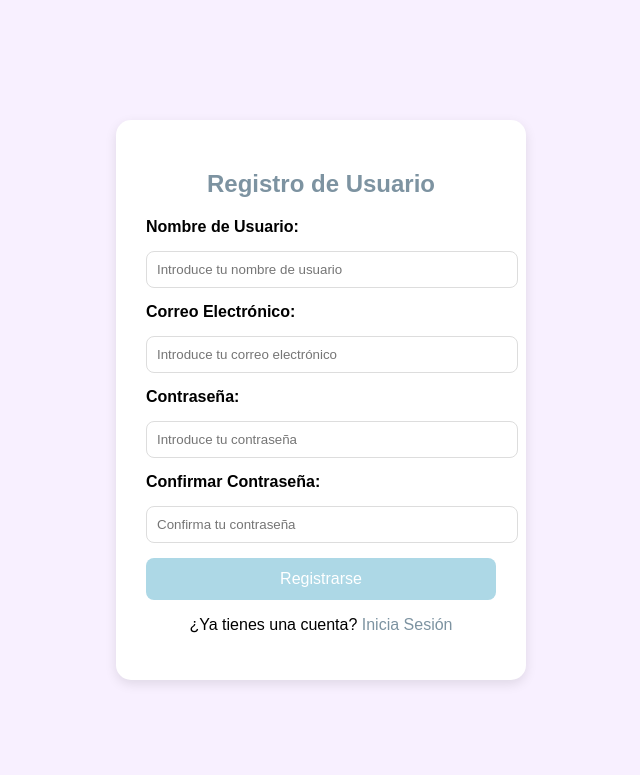
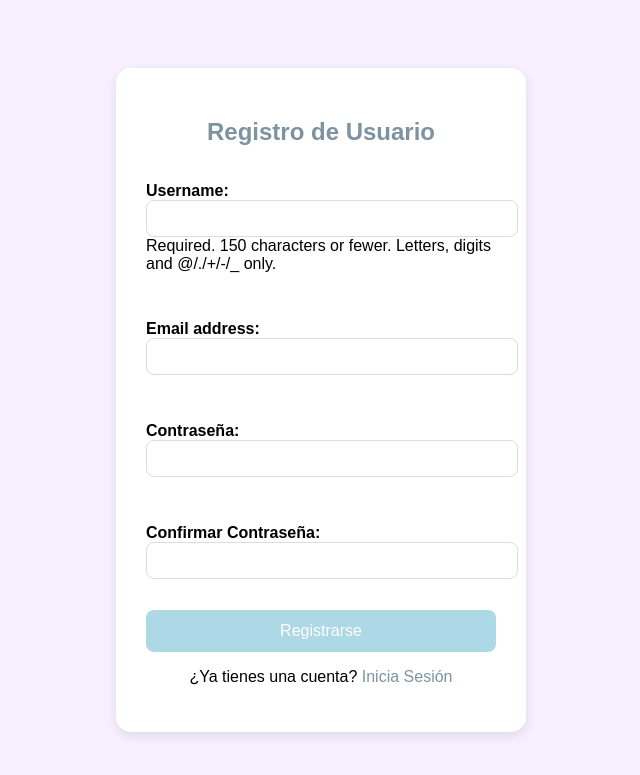
Before and after one commit to SamuelVallejos/Consultorio_Cys, a Django app: page /register/ in a window 1280 px wide. Shown: the top 775 px of the page, without its empty margins (319-959 px from the left). Run offline with Django 5.2, Linux system fonts and the light colour scheme.

Commit message:
vista registro cambiada

```diff
--- /dev/null
+++ b/Web/consultorioCys/forms.py
@@ -0,0 +1,25 @@
+from django import forms
+from django.contrib.auth.models import User
+from django.contrib.auth.forms import UserCreationForm
+
+class CustomUserCreationForm(forms.ModelForm):
+    password1 = forms.CharField(label='Contraseña', widget=forms.PasswordInput)
+    password2 = forms.CharField(label='Confirmar Contraseña', widget=forms.PasswordInput)
+
+    class Meta:
+        model = User
+        fields = ['username', 'email']
+
+    def clean_password2(self):
+        password1 = self.cleaned_data.get("password1")
+        password2 = self.cleaned_data.get("password2")
+        if password1 and password2 and password1 != password2:
+            raise forms.ValidationError("Las contraseñas no coinciden.")
+        return password2
+
+    def save(self, commit=True):
+        user = super().save(commit=False)
+        user.set_password(self.cleaned_data["password1"])
+        if commit:
+            user.save()
+        return user
--- a/Web/consultorioCys/templates/consultorioCys/register.html
+++ b/Web/consultorioCys/templates/consultorioCys/register.html
@@ -72,18 +72,7 @@
         <h2>Registro de Usuario</h2>
         <form method="POST" action="{% url 'register' %}">
             {% csrf_token %}
-            <label for="username">Nombre de Usuario:</label>
-            <input type="text" id="username" name="username" placeholder="Introduce tu nombre de usuario" required>
-
-            <label for="email">Correo Electrónico:</label>
-            <input type="email" id="email" name="email" placeholder="Introduce tu correo electrónico" required>
-
-            <label for="password1">Contraseña:</label>
-            <input type="password" id="password1" name="password1" placeholder="Introduce tu contraseña" required>
-
-            <label for="password2">Confirmar Contraseña:</label>
-            <input type="password" id="password2" name="password2" placeholder="Confirma tu contraseña" required>
-
+            {{ form.as_p }}
             <input type="submit" value="Registrarse">
         </form>
         <div class="login-link">
--- a/Web/consultorioCys/views.py
+++ b/Web/consultorioCys/views.py
@@ -2,6 +2,7 @@ from django.shortcuts import render, redirect
 from django.contrib.auth import authenticate, login as auth_login  # Importa y renombra la función
 from django.contrib.auth.forms import AuthenticationForm, UserCreationForm
 from django.contrib.auth import logout
+from .forms import CustomUserCreationForm
 
 def inicio(request):
     return render(request, 'consultorioCys/inicio.html')
@@ -26,13 +27,13 @@ def login_view(request):
 
 def register_view(request):
     if request.method == 'POST':
-        form = UserCreationForm(request.POST)
+        form = CustomUserCreationForm(request.POST)
         if form.is_valid():
-            user = form.save()  # Guarda el usuario en la base de datos
-            auth_login(request, user)  # Autentica al usuario automáticamente después del registro
+            user = form.save()  # Guardar el usuario
+            auth_login(request, user)  # Autenticar al usuario después del registro
             return redirect('inicio')  # Redirige a la página de inicio
     else:
-        form = UserCreationForm()
+        form = CustomUserCreationForm()
     return render(request, 'consultorioCys/register.html', {'form': form})
 def logout_view(request):
     logout(request)
```
Also changed, not shown: Web/db.sqlite3.
